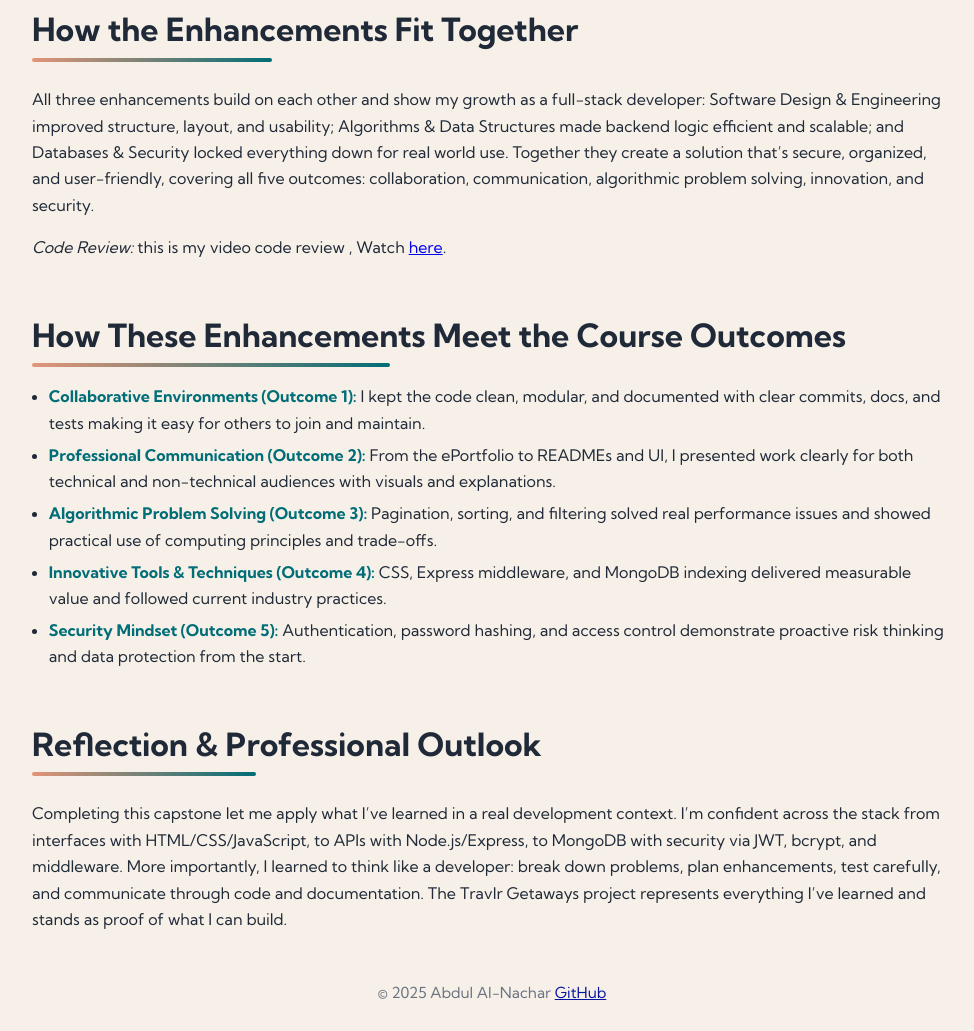
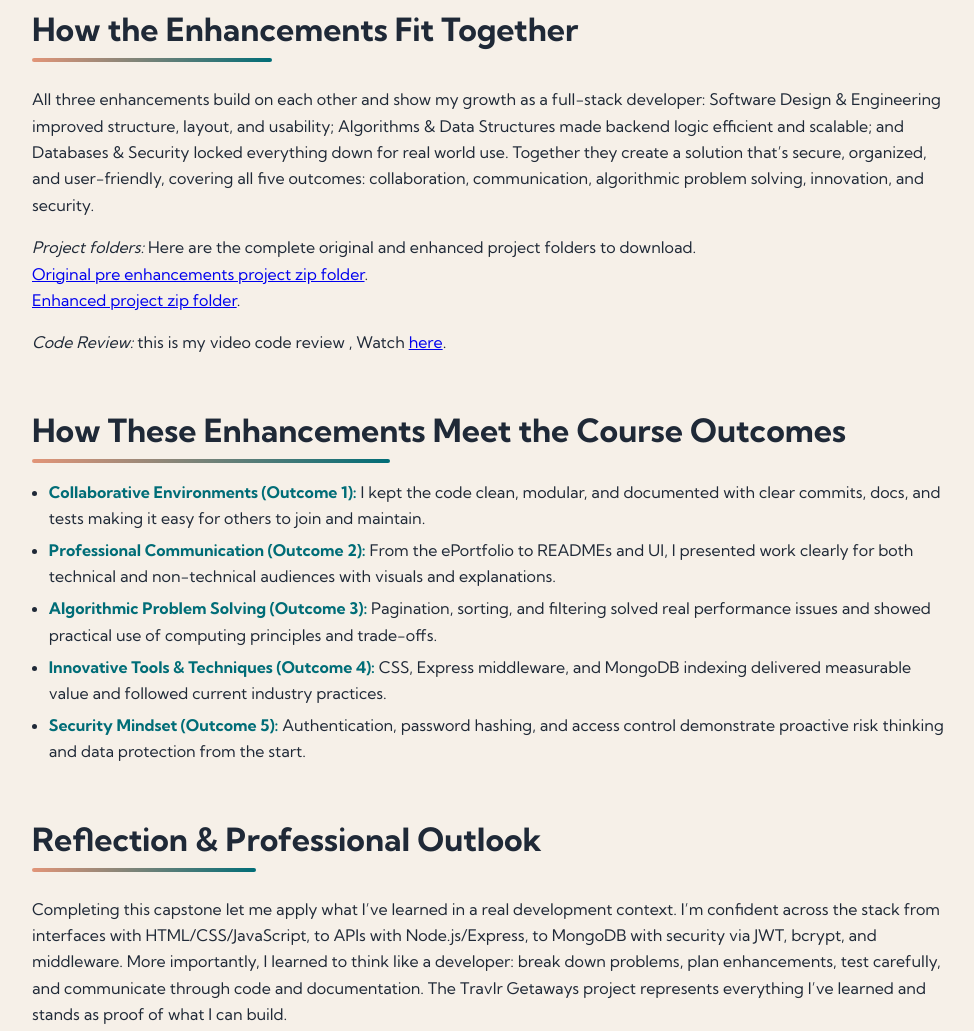
Before and after one commit to nachar99/nachar99, a plain HTML site: page index.html in a window 1280 px wide. Shown: the part 3307-4338 px from the top of the page, without its empty margins (148-1122 px from the left). Drawn offline with Linux system fonts and the light colour scheme.

Commit message:
added the original and enhanced zip folders

```diff
--- a/index.html
+++ b/index.html
@@ -252,6 +252,21 @@
           innovation, and security.
         </p>
         <p>
+          <em>Project folders:</em> Here are the complete original and enhanced
+          project folders to download.<br />
+          <a
+            target="_blank"
+            href="https://drive.google.com/file/d/1X7X_Iktbp9pPRPLMeXKjW-RNp2LlcfBJ/view?usp=drive_link"
+            >Original pre enhancements project zip folder</a
+          >.
+          <br />
+          <a
+            target="_blank"
+            href="https://drive.google.com/file/d/1y7gle150cC3RSuHIkKbvQIWVPjc5lvYM/view?usp=drive_link"
+            >Enhanced project zip folder</a
+          >.
+        </p>
+        <p>
           <em>Code Review:</em> this is my video code review , Watch
           <a target="_blank" href="https://youtu.be/iXdGMKmfZfM">here</a>.
         </p>
```
